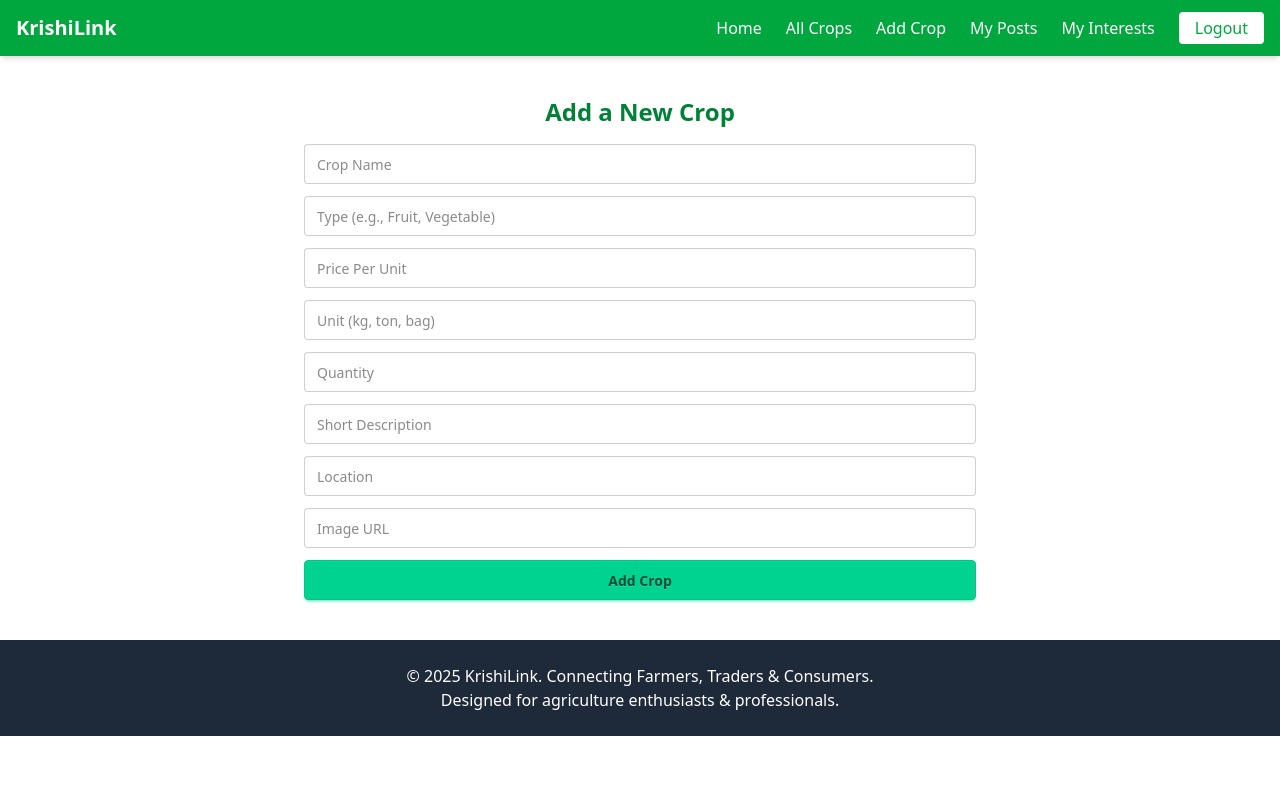
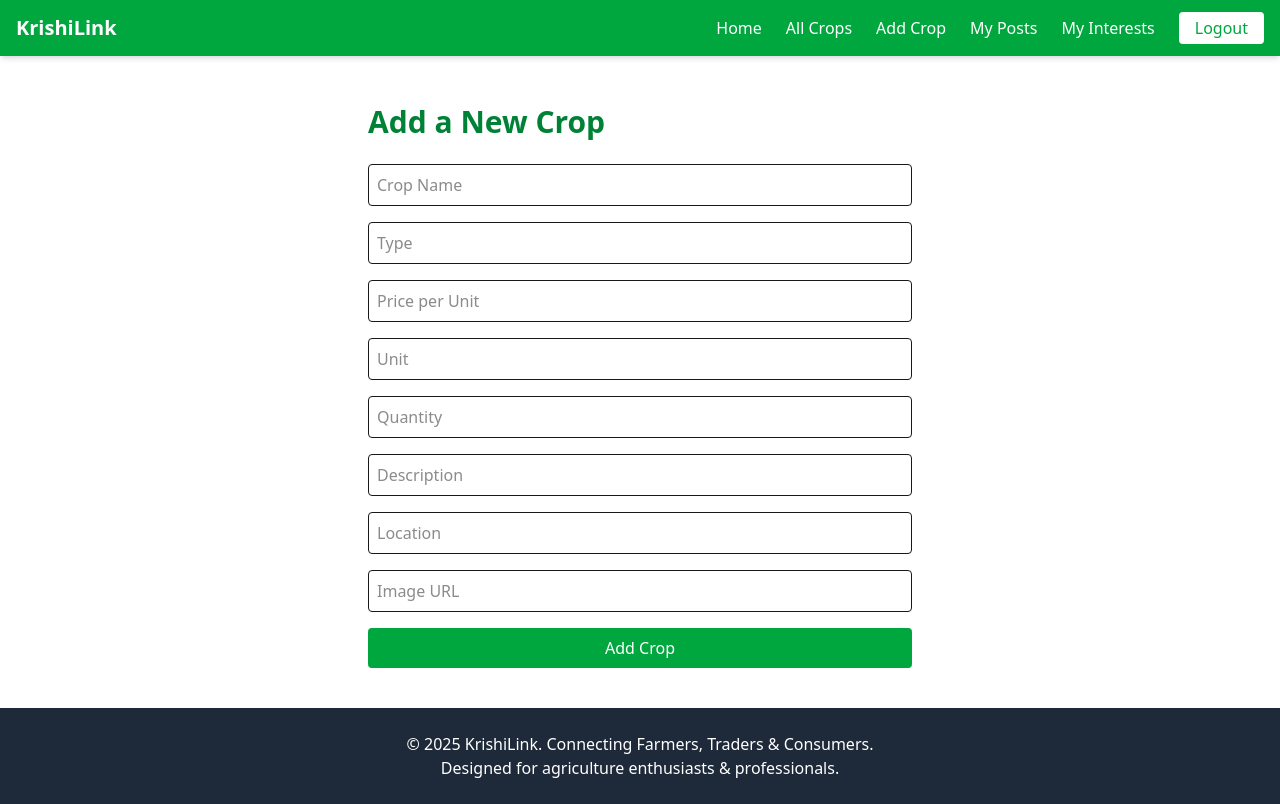
Before and after one commit to khaled8787/farmers-growth-client, a React (Vite) app: page /add-crop in a window 1280 px wide. Built offline with nearby package versions, Linux system fonts and the light colour scheme; no server answers; sample sign-in values are in the browser's storage.

Commit message:
Added MyPosts page with edit & delete functionality

```diff
--- a/src/AddCrops.jsx
+++ b/src/AddCrops.jsx
@@ -1,57 +1,66 @@
-import { useContext } from "react";
+import { useState } from "react";
 import { toast } from "react-toastify";
-import { AuthContext } from "./AuthProvider";
 
 const AddCrop = () => {
-  const { user } = useContext(AuthContext);
+  const [formData, setFormData] = useState({
+    name: "",
+    type: "",
+    pricePerUnit: "",
+    unit: "",
+    quantity: "",
+    description: "",
+    location: "",
+    image: "",
+  });
 
-  const handleAddCrop = (e) => {
+  const handleChange = (e) => {
+    setFormData({ ...formData, [e.target.name]: e.target.value });
+  };
+
+  const handleSubmit = (e) => {
     e.preventDefault();
-    const form = e.target;
-    const cropData = {
-      name: form.name.value,
-      type: form.type.value,
-      pricePerUnit: form.pricePerUnit.value,
-      unit: form.unit.value,
-      quantity: form.quantity.value,
-      description: form.description.value,
-      location: form.location.value,
-      image: form.image.value,
+
+    const postData = {
+      ...formData,
+      ownerEmail: "anonymous@gmail.com",
+      ownerName: "Anonymous",
     };
 
     fetch("http://localhost:5000/crops/add", {
       method: "POST",
-      headers: {
-        "content-type": "application/json",
-        authorization: `Bearer ${localStorage.getItem("krishilink-token")}`,
-      },
-      body: JSON.stringify(cropData),
+      headers: { "Content-Type": "application/json" },
+      body: JSON.stringify(postData),
     })
       .then((res) => res.json())
       .then((data) => {
-        if (data.success) {
-          toast.success("Crop added successfully!");
-          form.reset();
-        }
+        toast.success("Crop added successfully!");
+        setFormData({
+          name: "",
+          type: "",
+          pricePerUnit: "",
+          unit: "",
+          quantity: "",
+          description: "",
+          location: "",
+          image: "",
+        });
       })
-      .catch(() => toast.error("Failed to add crop"));
+      .catch(() => toast.error("Something went wrong!"));
   };
 
   return (
-    <div className="max-w-2xl mx-auto mt-10">
-      <h2 className="text-2xl font-bold text-center mb-4 text-green-700">
-        Add a New Crop
-      </h2>
-      <form onSubmit={handleAddCrop} className="space-y-3">
-        <input name="name" placeholder="Crop Name" className="input input-bordered w-full" required />
-        <input name="type" placeholder="Type (e.g., Fruit, Vegetable)" className="input input-bordered w-full" required />
-        <input name="pricePerUnit" type="number" placeholder="Price Per Unit" className="input input-bordered w-full" required />
-        <input name="unit" placeholder="Unit (kg, ton, bag)" className="input input-bordered w-full" required />
-        <input name="quantity" type="number" placeholder="Quantity" className="input input-bordered w-full" required />
-        <input name="description" placeholder="Short Description" className="input input-bordered w-full" required />
-        <input name="location" placeholder="Location" className="input input-bordered w-full" required />
-        <input name="image" placeholder="Image URL" className="input input-bordered w-full" required />
-        <button className="btn btn-success w-full">Add Crop</button>
+    <div className="max-w-xl mx-auto mt-12 px-4">
+      <h2 className="text-3xl font-bold text-green-700 mb-6">Add a New Crop</h2>
+      <form onSubmit={handleSubmit} className="flex flex-col gap-4">
+        <input name="name" value={formData.name} onChange={handleChange} placeholder="Crop Name" className="border p-2 rounded"/>
+        <input name="type" value={formData.type} onChange={handleChange} placeholder="Type" className="border p-2 rounded"/>
+        <input name="pricePerUnit" value={formData.pricePerUnit} onChange={handleChange} placeholder="Price per Unit" type="number" className="border p-2 rounded"/>
+        <input name="unit" value={formData.unit} onChange={handleChange} placeholder="Unit" className="border p-2 rounded"/>
+        <input name="quantity" value={formData.quantity} onChange={handleChange} placeholder="Quantity" type="number" className="border p-2 rounded"/>
+        <input name="description" value={formData.description} onChange={handleChange} placeholder="Description" className="border p-2 rounded"/>
+        <input name="location" value={formData.location} onChange={handleChange} placeholder="Location" className="border p-2 rounded"/>
+        <input name="image" value={formData.image} onChange={handleChange} placeholder="Image URL" className="border p-2 rounded"/>
+        <button type="submit" className="bg-green-600 text-white px-4 py-2 rounded hover:bg-green-700">Add Crop</button>
       </form>
     </div>
   );
--- a/src/AllCrops.jsx
+++ b/src/AllCrops.jsx
@@ -22,54 +22,28 @@ const AllCrops = () => {
 
   return (
     <div className="max-w-7xl mx-auto mt-12 px-4">
-      <h2 className="text-3xl font-bold text-center mb-6 text-green-700">
-        All Crops
-      </h2>
-
+      <h2 className="text-3xl font-bold text-center mb-6 text-green-700">All Crops</h2>
       <div className="flex justify-center mb-8">
-        <input
-          type="text"
-          placeholder="Search crops..."
-          className="border p-2 rounded w-full max-w-md focus:outline-green-500"
-          value={search}
-          onChange={e => setSearch(e.target.value)}
-        />
+        <input type="text" placeholder="Search crops..." className="border p-2 rounded w-full max-w-md" value={search} onChange={e => setSearch(e.target.value)} />
       </div>
-
       {filtered.length > 0 ? (
         <div className="grid sm:grid-cols-1 md:grid-cols-2 lg:grid-cols-3 gap-8">
           {filtered.map(crop => (
-            <div
-              key={crop._id}
-              className="border rounded-lg shadow-lg hover:shadow-2xl transition transform hover:-translate-y-1"
-            >
-              <img
-                src={crop.image}
-                alt={crop.name}
-                className="w-full h-56 object-cover rounded-t-lg"
-              />
+            <div key={crop._id} className="border rounded-lg shadow-lg hover:shadow-2xl transition transform hover:-translate-y-1">
+              <img src={crop.image} alt={crop.name} className="w-full h-56 object-cover rounded-t-lg"/>
               <div className="p-4">
                 <h3 className="text-xl font-bold text-green-800">{crop.name}</h3>
                 <p className="text-gray-700 mt-1">Type: {crop.type}</p>
-                <p className="text-gray-700 mt-1">
-                  Price: {crop.pricePerUnit} / {crop.unit}
-                </p>
+                <p className="text-gray-700 mt-1">Price: {crop.pricePerUnit} / {crop.unit}</p>
                 <p className="text-gray-700 mt-1">Quantity: {crop.quantity}</p>
                 <p className="text-gray-500 mt-2">{crop.description?.slice(0, 80)}...</p>
                 <p className="text-gray-500 mt-2">Location: {crop.location}</p>
-                <Link
-                  to={`/crops/${crop._id}`}
-                  className="mt-3 inline-block bg-green-600 text-white px-4 py-2 rounded hover:bg-green-700"
-                >
-                  View Details
-                </Link>
+                <Link to={`/crops/${crop._id}`} className="mt-3 inline-block bg-green-600 text-white px-4 py-2 rounded hover:bg-green-700">View Details</Link>
               </div>
             </div>
           ))}
         </div>
-      ) : (
-        <p className="text-center text-gray-500 mt-12 text-lg">No crops found.</p>
-      )}
+      ) : <p className="text-center mt-12 text-gray-500">No crops found.</p>}
     </div>
   );
 };
--- a/src/MyPost.jsx
+++ b/src/MyPost.jsx
@@ -1,11 +1,102 @@
-import { useEffect } from "react";
+import { useEffect, useState } from "react";
 
-useEffect(() => {
-  fetch("http://localhost:5000/crops/my-posts", {
-    headers: {
-      Authorization: `Bearer ${localStorage.getItem("krishilink-token")}`
+const MyPosts = () => {
+  const [crops, setCrops] = useState([]);
+  const [loading, setLoading] = useState(true);
+
+  const currentUserEmail = "test@gmail.com";
+
+  useEffect(() => {
+    fetch("http://localhost:5000/crops")
+      .then(res => res.json())
+      .then(data => {
+        const myCrops = data.filter(c => c.owner?.ownerEmail === currentUserEmail);
+        setCrops(myCrops);
+        setLoading(false);
+      })
+      .catch(() => setLoading(false));
+  }, []);
+
+  const handleDelete = (id) => {
+    if (confirm("Are you sure you want to delete this post?")) {
+      fetch(`http://localhost:5000/crops/${id}`, {
+        method: "DELETE",
+      })
+        .then(res => res.json())
+        .then(() => {
+          setCrops(prev => prev.filter(c => c._id !== id));
+          alert("Post deleted successfully!");
+        })
+        .catch(err => console.error(err));
     }
-  })
-    .then(res => res.json())
-    .then(data => setMyCrops(data));
-}, []);
+  };
+
+  const handleEdit = (id) => {
+    const crop = crops.find(c => c._id === id);
+    const newName = prompt("Enter new crop name:", crop.name);
+    if (!newName) return;
+
+    fetch(`http://localhost:5000/crops/${id}`, {
+      method: "PUT",
+      headers: { "content-type": "application/json" },
+      body: JSON.stringify({ ...crop, name: newName }),
+    })
+      .then(res => res.json())
+      .then(() => {
+        setCrops(prev => prev.map(c => (c._id === id ? { ...c, name: newName } : c)));
+        alert("Crop name updated successfully!");
+      })
+      .catch(err => console.error(err));
+  };
+
+  if (loading) return <div className="text-center mt-20">Loading...</div>;
+  if (crops.length === 0) return <div className="text-center mt-20">You have no crops posted.</div>;
+
+  return (
+    <div className="max-w-7xl mx-auto mt-12 px-4">
+      <h2 className="text-3xl font-bold text-green-700 mb-6">My Posts</h2>
+
+      <table className="w-full border-collapse border">
+        <thead>
+          <tr className="bg-green-200">
+            <th className="border px-4 py-2">Name</th>
+            <th className="border px-4 py-2">Type</th>
+            <th className="border px-4 py-2">Price/Unit</th>
+            <th className="border px-4 py-2">Quantity</th>
+            <th className="border px-4 py-2">Actions</th>
+          </tr>
+        </thead>
+        <tbody>
+          {crops.map(c => (
+            <tr key={c._id}>
+              <td className="border px-4 py-2">{c.name}</td>
+              <td className="border px-4 py-2">{c.type}</td>
+              <td className="border px-4 py-2">৳{c.pricePerUnit}/{c.unit}</td>
+              <td className="border px-4 py-2">{c.quantity}</td>
+              <td className="border px-4 py-2 flex gap-2 justify-center">
+                {c.owner?.ownerEmail === currentUserEmail && (
+                  <>
+                    <button
+                      onClick={() => handleEdit(c._id)}
+                      className="bg-blue-600 text-white px-3 py-1 rounded hover:bg-blue-700"
+                    >
+                      Edit
+                    </button>
+                    <button
+                      onClick={() => handleDelete(c._id)}
+                      className="bg-red-600 text-white px-3 py-1 rounded hover:bg-red-700"
+                    >
+                      Delete
+                    </button>
+                  </>
+                )}
+              </td>
+            </tr>
+          ))}
+        </tbody>
+      </table>
+    </div>
+  );
+};
+
+export default MyPosts;
--- a/src/main.jsx
+++ b/src/main.jsx
@@ -11,6 +11,7 @@ import AllCrops from "./AllCrops.jsx";
 import Home from "./Home.jsx";
 import './index.css';
 import { createBrowserRouter, RouterProvider } from "react-router";
+import MyPosts from "./MyPost.jsx";
 
 const router = createBrowserRouter([
   {
@@ -38,6 +39,15 @@ const router = createBrowserRouter([
           </PrivateRoute>
         ),
       },
+      {
+  path: "/my-posts",
+  element: (
+    <PrivateRoute>
+      <MyPosts></MyPosts>
+    </PrivateRoute>
+  ),
+},
+
       { path: '/all-crops', element: <AllCrops /> },
       {
   path: "/crops/:id",
```
